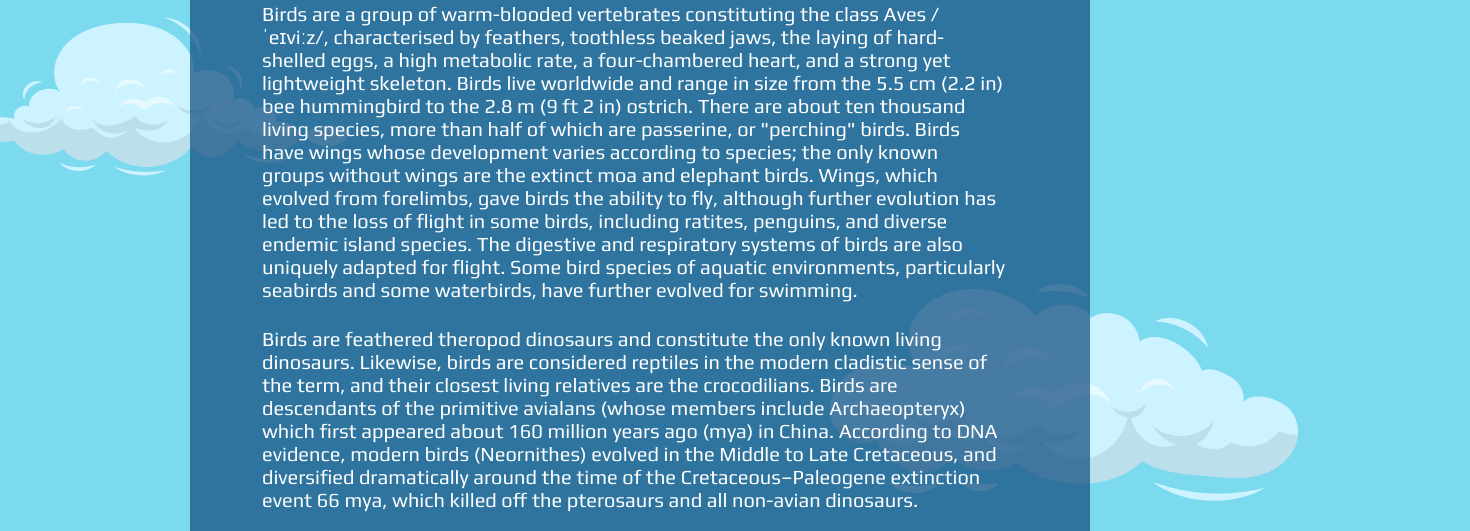
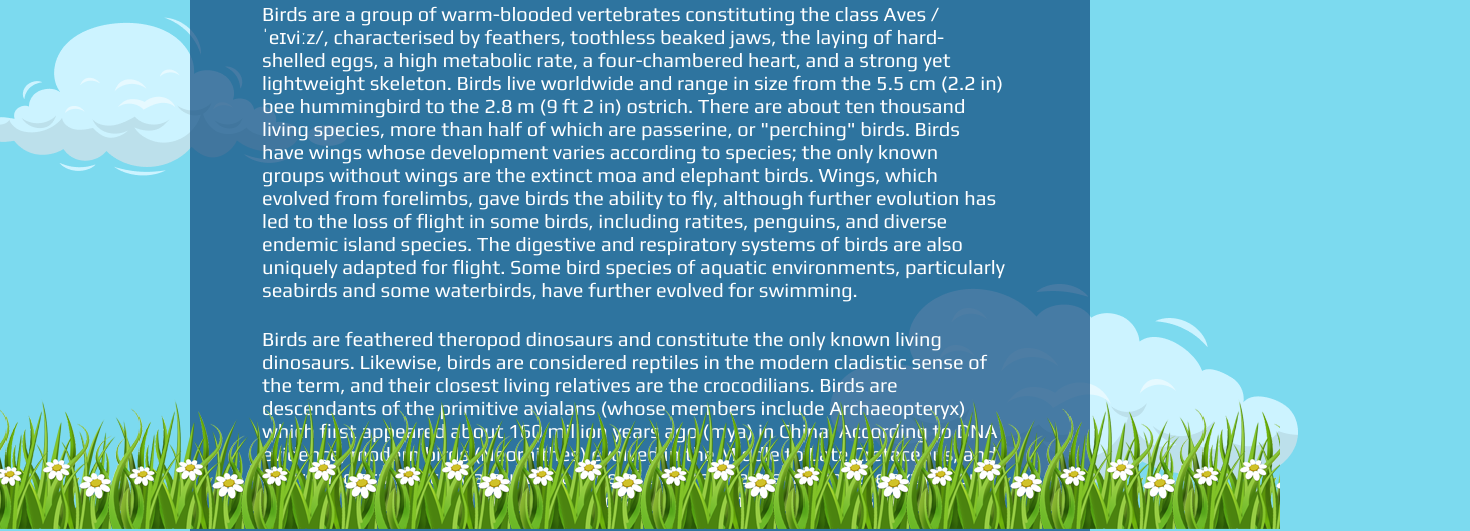
Before and after one commit to AdulIT/mf-hws, a plain HTML site: page HW5.1-position/index.html in a window 1280 px wide. Shown: the part 271-802 px from the top of the page, 1470 px wide, since content can reach past the window. Drawn offline with Linux system fonts and the light colour scheme.

Commit message:
refactor: fix width and position

```diff
--- a/HW5.1-position/css/style.css
+++ b/HW5.1-position/css/style.css
@@ -88,10 +88,10 @@ body
 
 .grass
 {
-    position: absolute;
+    position: fixed;
     bottom: 0;
     left: 0;
-    width: 1470px;
+    width: 100%;
     height: 132px;
     background: url('../img/grass.png') bottom left/cover no-repeat;
 }
```
